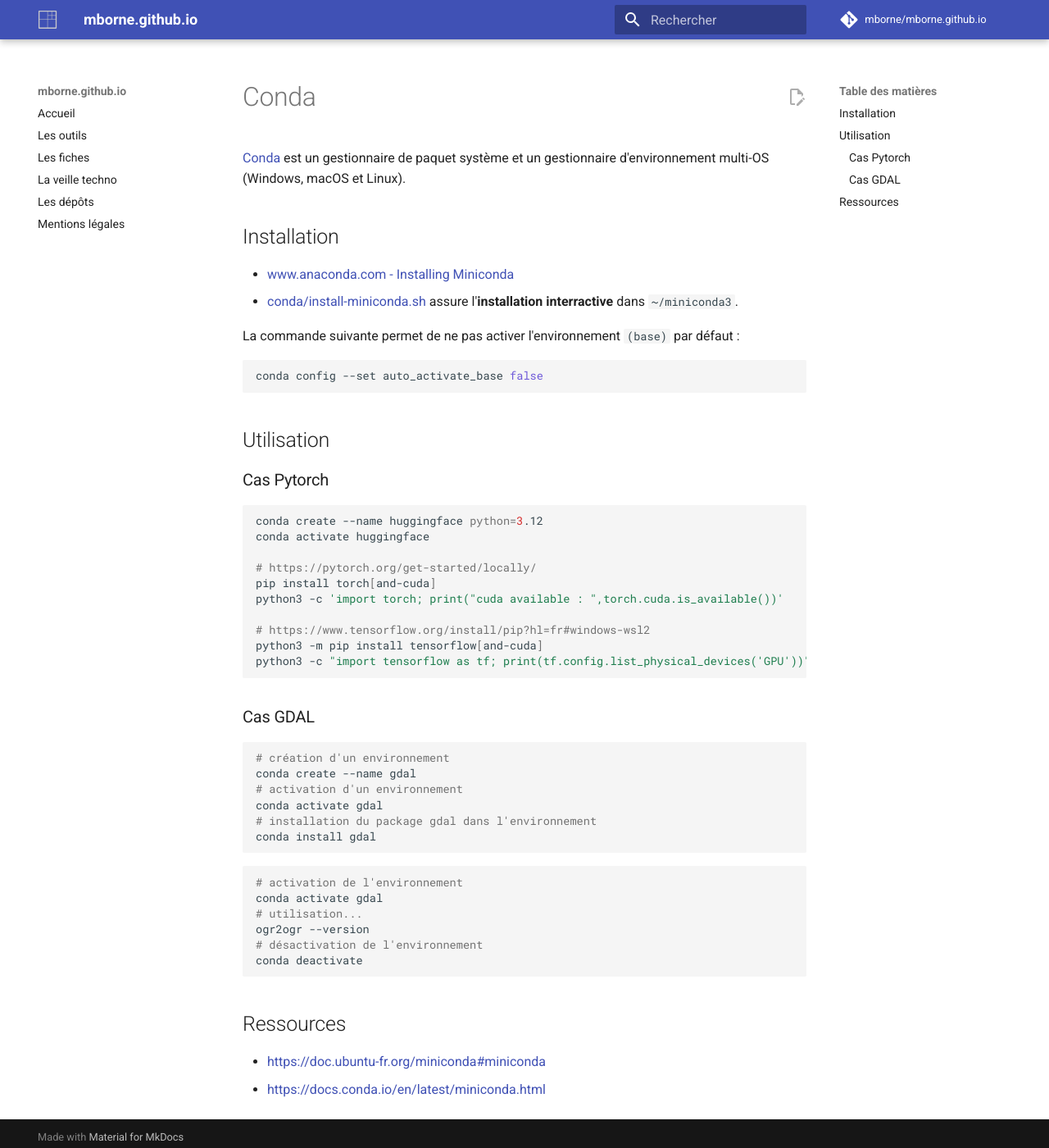
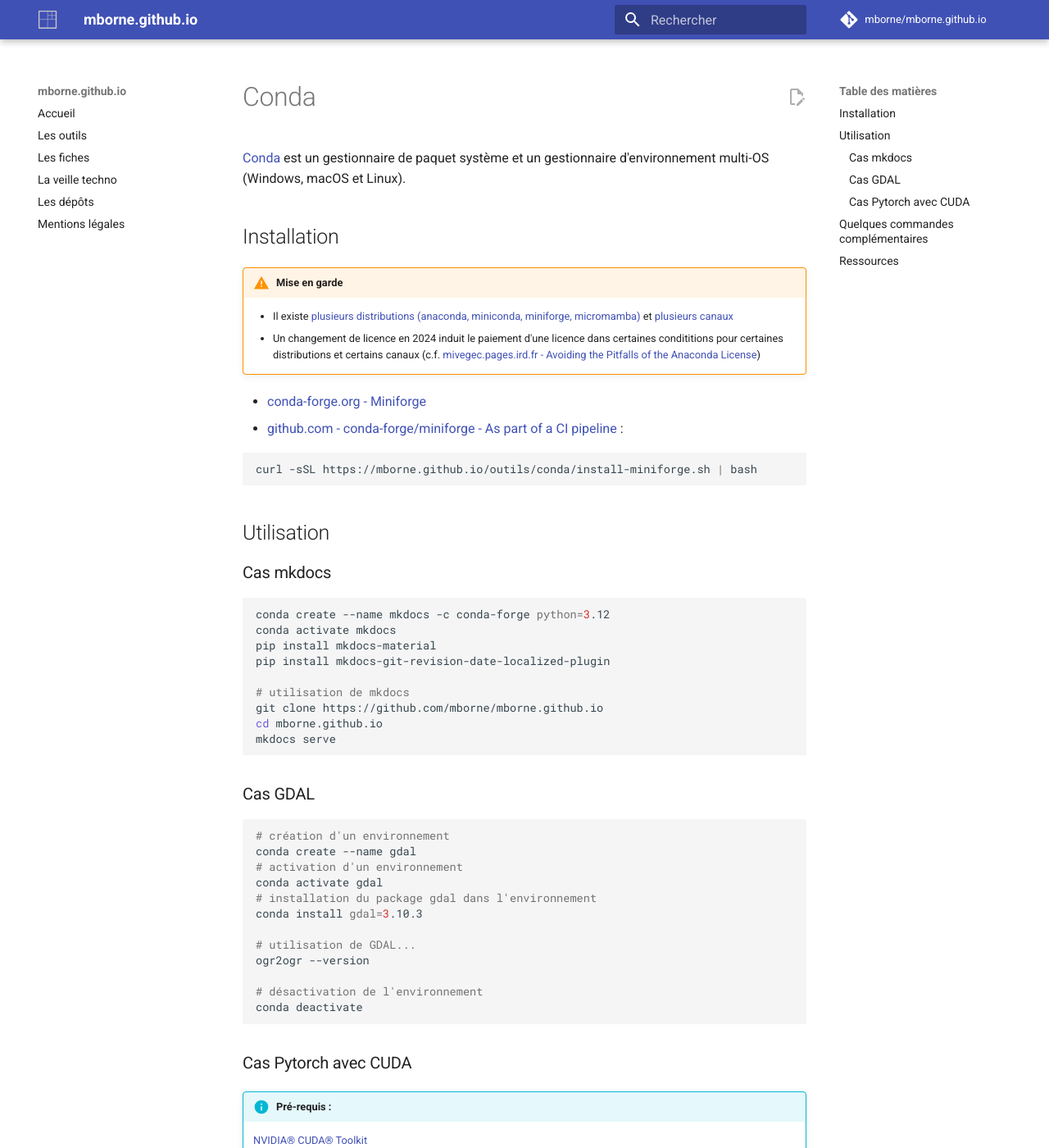
Before and after one commit to mborne/mborne.github.io, an MkDocs documentation site: the page built from docs/outils/conda/README.md, in a window 1280 px wide and 1400 px high. Shown: the whole window at 82% size. Built offline with MkDocs 1.6.1 and Material for MkDocs 9.7.7, drawn with Linux system fonts in a browser that asks for light colours; comment, search, counter and statistics services are not loaded; some of the changed text lies outside the part shown.

Commit message:
docs(conda): remplacement de miniconda par miniforge avec mise en garde sur la licence

````diff
--- a/docs/outils/conda/README.md
+++ b/docs/outils/conda/README.md
@@ -4,30 +4,32 @@
 
 ## Installation
 
-* [www.anaconda.com - Installing Miniconda](https://www.anaconda.com/docs/getting-started/miniconda/install)
-* [conda/install-miniconda.sh](install-miniconda.sh) assure l'**installation interractive** dans `~/miniconda3`.
+!!!warning "Mise en garde"
+    - Il existe [plusieurs distributions (anaconda, miniconda, miniforge, micromamba)](https://mivegec.pages.ird.fr/dainat/malbec-fix-conda-licensing-issues/en/pages/conda-distrib/) et [plusieurs canaux](https://mivegec.pages.ird.fr/dainat/malbec-fix-conda-licensing-issues/en/pages/conda-channels/)
+    - Un changement de licence en 2024 induit le paiement d'une licence dans certaines condititions pour certaines distributions et certains canaux (c.f. [mivegec.pages.ird.fr - Avoiding the Pitfalls of the Anaconda License](https://mivegec.pages.ird.fr/dainat/malbec-fix-conda-licensing-issues/en/))
 
-La commande suivante permet de ne pas activer l'environnement `(base)` par défaut :
+* [conda-forge.org - Miniforge](https://conda-forge.org/download/)
+* [github.com - conda-forge/miniforge - As part of a CI pipeline](https://github.com/conda-forge/miniforge#as-part-of-a-ci-pipeline) :
 
 ```bash
-conda config --set auto_activate_base false
+curl -sSL https://mborne.github.io/outils/conda/install-miniforge.sh | bash
 ```
+
 
 ## Utilisation
 
-### Cas Pytorch
+### Cas mkdocs
 
 ```bash
-conda create --name huggingface python=3.12
-conda activate huggingface
+conda create --name mkdocs -c conda-forge python=3.12
+conda activate mkdocs
+pip install mkdocs-material
+pip install mkdocs-git-revision-date-localized-plugin
 
-# https://pytorch.org/get-started/locally/
-pip install torch[and-cuda]
-python3 -c 'import torch; print("cuda available : ",torch.cuda.is_available())'
-
-# https://www.tensorflow.org/install/pip?hl=fr#windows-wsl2
-python3 -m pip install tensorflow[and-cuda]
-python3 -c "import tensorflow as tf; print(tf.config.list_physical_devices('GPU'))"
+# utilisation de mkdocs
+git clone https://github.com/mborne/mborne.github.io
+cd mborne.github.io
+mkdocs serve
 ```
 
 ### Cas GDAL
@@ -38,19 +40,47 @@
 # activation d'un environnement
 conda activate gdal
 # installation du package gdal dans l'environnement
-conda install gdal
-```
+conda install gdal=3.10.3
 
-```bash
-# activation de l'environnement
-conda activate gdal
-# utilisation...
+# utilisation de GDAL...
 ogr2ogr --version
+
 # désactivation de l'environnement
 conda deactivate
 ```
 
+### Cas Pytorch avec CUDA
+
+!!!info "Pré-requis :"
+    [NVIDIA® CUDA® Toolkit](../cuda-toolkit/README.md)
+
+```bash
+conda create --name torch  -c conda-forge python=3.12
+conda activate torch
+
+# https://pytorch.org/get-started/locally/
+pip3 install torch torchvision torchaudio --index-url https://download.pytorch.org/whl/cu128
+
+# tester l'installation de CUDA
+python -c "import torch; print('cuda available : ',torch.cuda.is_available())"
+```
+
+## Quelques commandes complémentaires
+
+```bash
+# Contrôle de la configuration (ex : channel conda-forge présent, defaults absent)
+conda config --show channels
+
+# Lister les environnements
+conda env list
+
+# Supprimer un environnement
+conda env remove --name ENV_NAME
+```
+
 ## Ressources
 
-* <https://doc.ubuntu-fr.org/miniconda#miniconda>
-* <https://docs.conda.io/en/latest/miniconda.html>
+* [conda-forge.org](https://conda-forge.org/)
+    * [conda-forge.org - download](https://conda-forge.org/download/)
+    * [conda-forge.org - packages](https://conda-forge.org/packages/)
+* [mivegec.pages.ird.fr - Avoiding the Pitfalls of the Anaconda License](https://mivegec.pages.ird.fr/dainat/malbec-fix-conda-licensing-issues/en/)
````
Also changed, not shown: 2 other files.
